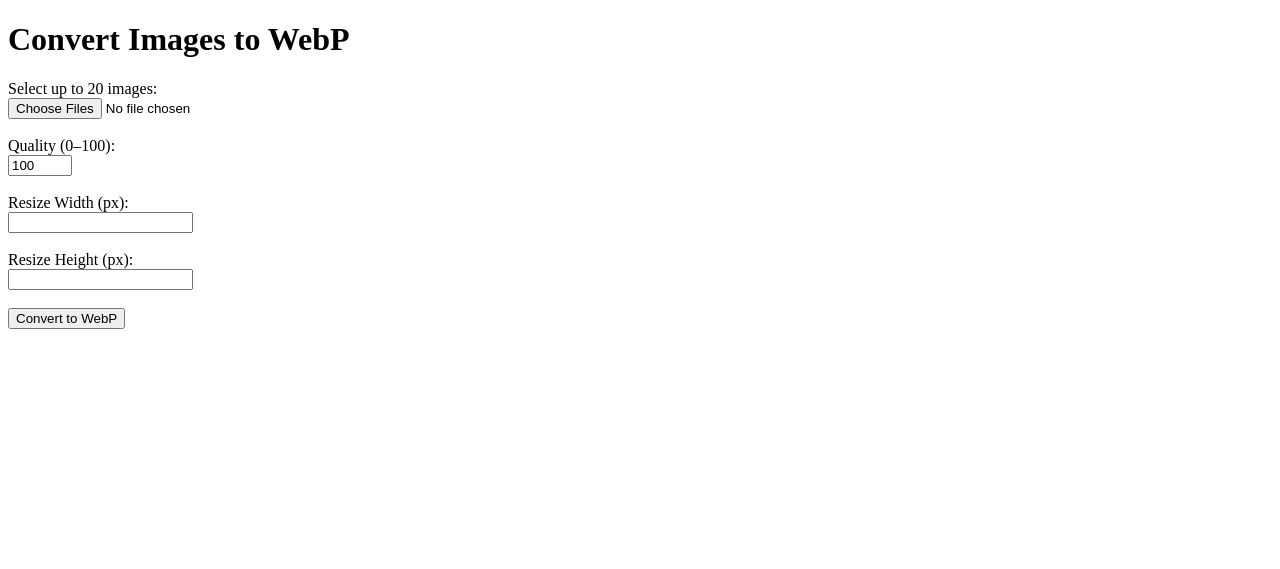
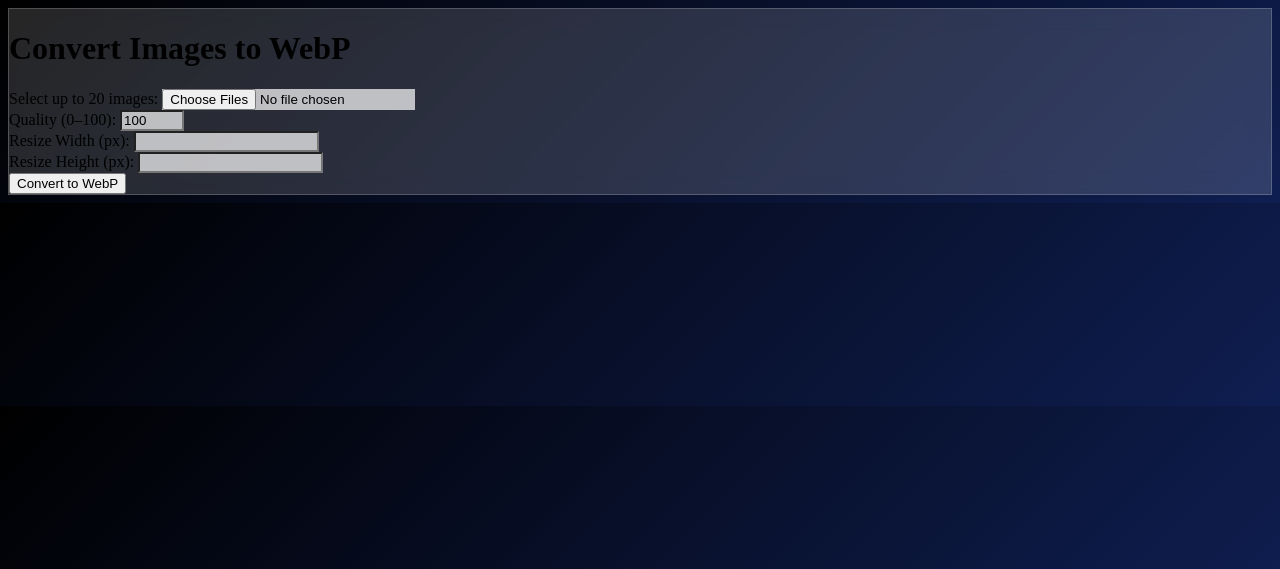
Before and after one commit to KapGeorge/image-converter, a PHP site: page / in a window 1280 px wide. Shown: the top 569 px of the page. Run offline with PHP 8.4, Linux system fonts and the light colour scheme.

Commit message:
styled UI

```diff
--- a/assets/style.css
+++ b/assets/style.css
@@ -1,41 +1,18 @@
 body {
-    font-family: sans-serif;
-    padding: 40px;
-    background: #f8f9fa;
-}
-.container {
-    max-width: 600px;
-    margin: auto;
-    background: white;
-    padding: 30px;
-    border-radius: 12px;
-    box-shadow: 0 2px 8px rgba(0,0,0,0.1);
-}
-input, button {
-    margin: 10px 0;
-    padding: 8px;
-    width: 100%;
-    font-size: 1rem;
-}
-.inputs {
-    display: grid;
-    grid-template-columns: repeat(3, 1fr);
-    gap: 10px;
-}
-button {
-    background: #4CAF50;
-    color: white;
-    border: none;
-    cursor: pointer;
-}
-button:hover {
-    background: #45a049;
-}
-progress {
-    width: 100%;
-    height: 20px;
-}
-h1 {
-    text-align: center;
-    color: #333;
-}
+    background: linear-gradient(135deg, #000, #0f1e51);
+  }
+
+  .glass {
+    backdrop-filter: blur(12px);
+    background-color: rgba(255, 255, 255, 0.15);
+    border: 1px solid rgba(255, 255, 255, 0.2);
+  }
+
+  input, select {
+    background-color: rgba(255, 255, 255, 0.7);
+  }
+
+  input:focus {
+    outline: none;
+    box-shadow: 0 0 0 2px #2563eb;
+  }
--- a/index.php
+++ b/index.php
@@ -22,6 +22,7 @@ $domain = htmlspecialchars($_SERVER['HTTP_HOST'], ENT_QUOTES, 'UTF-8');
     <meta property="og:image:height" content="52">
     <meta property="og:image:type" content="image/png">
     <meta name="twitter:card" content="summary_large_image">
+    <link rel="stylesheet" id="simple-styles" href="/assets/style.css" media="all">
     <link rel="apple-touch-icon" sizes="57x57" href="/assets/favicons/apple-icon-57x57.png">
     <link rel="apple-touch-icon" sizes="60x60" href="/assets/favicons/apple-icon-60x60.png">
     <link rel="apple-touch-icon" sizes="72x72" href="/assets/favicons/apple-icon-72x72.png">
@@ -41,23 +42,46 @@ $domain = htmlspecialchars($_SERVER['HTTP_HOST'], ENT_QUOTES, 'UTF-8');
     <meta name="theme-color" content="#ffffff">
 </head>
 
-<body>
-    <h1>Convert Images to WebP</h1>
-    <form action="upload.php" method="post" enctype="multipart/form-data">
-        <label>Select up to 20 images:</label><br>
-        <input type="file" name="images[]" multiple accept="image/*" required><br><br>
+<body class="min-h-screen flex items-center justify-center text-white">
 
-        <label>Quality (0–100):</label><br>
-        <input type="number" name="quality" min="0" max="100" value="100"><br><br>
+  <div class="glass p-10 rounded-2xl shadow-2xl w-full max-w-lg animate-fadeIn">
+    <h1 class="text-3xl font-bold text-center mb-6">Convert Images to WebP</h1>
 
-        <label>Resize Width (px):</label><br>
-        <input type="number" name="width"><br><br>
+    <form action="upload.php" method="post" enctype="multipart/form-data" class="space-y-5">
+      <div>
+        <label class="block mb-1 font-semibold">Select up to 20 images:</label>
+        <input type="file" name="images[]" multiple accept="image/*" required class="w-full p-2 rounded-lg">
+      </div>
 
-        <label>Resize Height (px):</label><br>
-        <input type="number" name="height"><br><br>
+      <div>
+        <label class="block mb-1 font-semibold">Quality (0–100):</label>
+        <input type="number" name="quality" min="0" max="100" value="100" class="w-full p-2 rounded-lg">
+      </div>
 
-        <button type="submit">Convert to WebP</button>
+      <div>
+        <label class="block mb-1 font-semibold">Resize Width (px):</label>
+        <input type="number" name="width" class="w-full p-2 rounded-lg">
+      </div>
+
+      <div>
+        <label class="block mb-1 font-semibold">Resize Height (px):</label>
+        <input type="number" name="height" class="w-full p-2 rounded-lg">
+      </div>
+
+      <button type="submit"
+              class="w-full py-3 mt-4 rounded-lg bg-blue-600 hover:bg-blue-700 transition duration-300 ease-in-out font-semibold text-lg shadow-md hover:scale-105 transform">
+        Convert to WebP
+      </button>
     </form>
-</body>
+  </div>
 
+  <script>
+    // Simple fade in animation on load
+    document.querySelector('.animate-fadeIn')?.classList.add('opacity-0');
+    window.addEventListener('load', () => {
+      const el = document.querySelector('.animate-fadeIn');
+      el.classList.remove('opacity-0');
+      el.classList.add('transition-opacity', 'duration-1000', 'opacity-100');
+    });
+  </script>
 </html>
```
